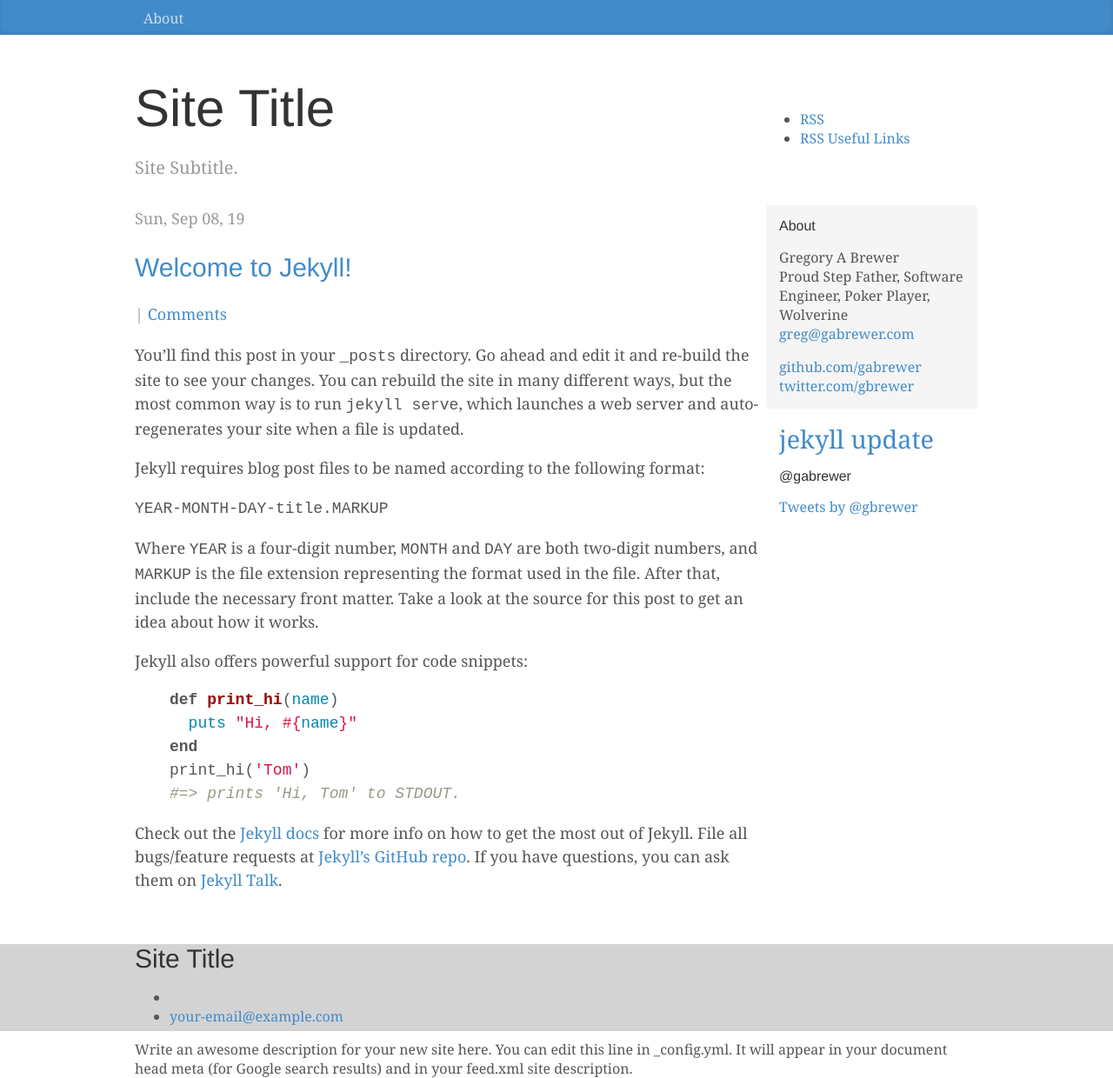
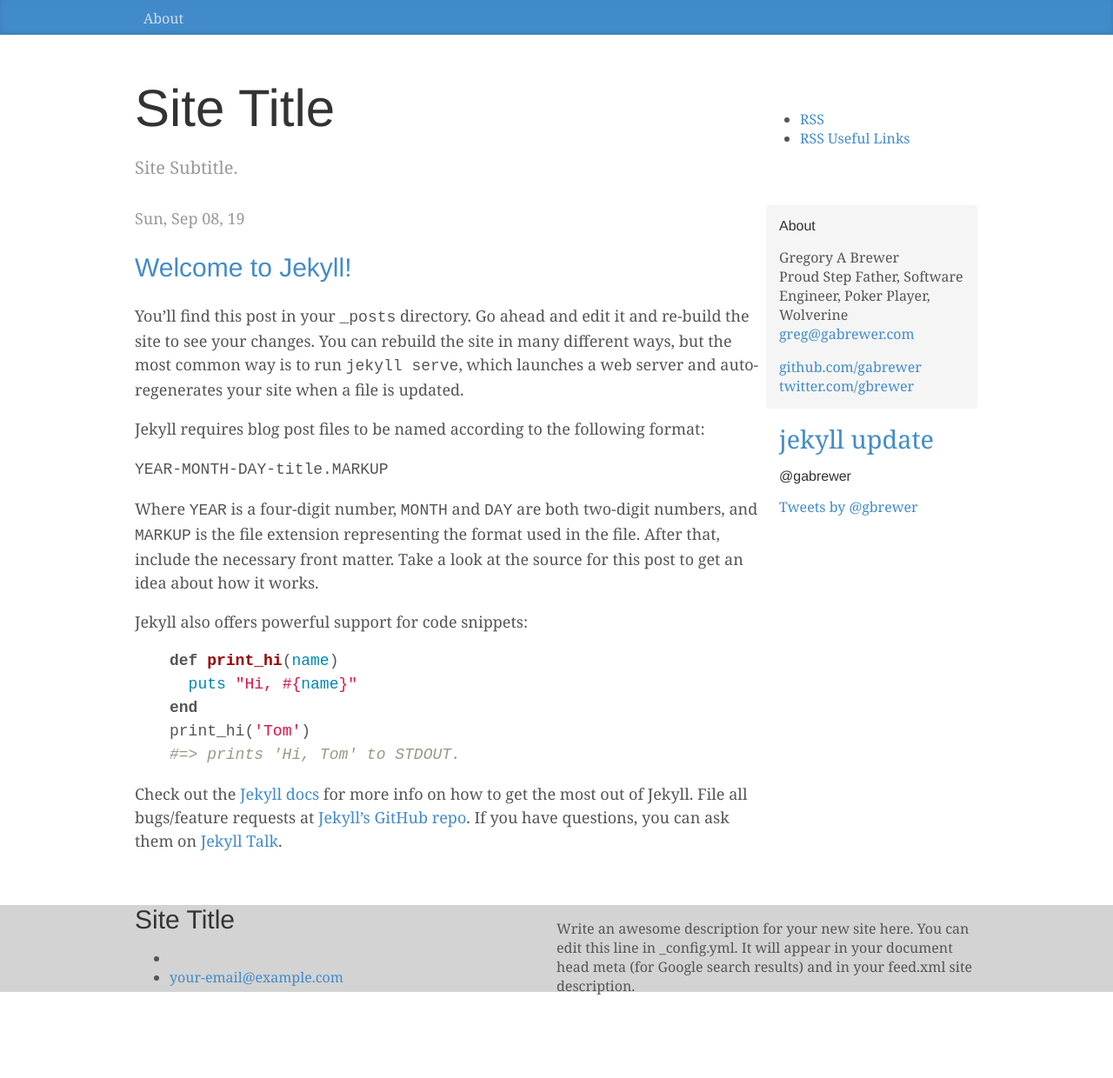
Before and after one commit to gabrewer/gabSimpleTheme, a Jekyll site: the page built from index.markdown, in a window 1280 px wide. Shown: the whole page at 87% size. Built offline with Jekyll 4.4.1, drawn with Linux system fonts in a browser that asks for light colours; comment, search, counter and statistics services are not loaded; after the commit the page ends 1160 px from its top, so only the background shows below that.

Commit message:
fixed up footer.  removed comments

```diff
--- a/_config.yml
+++ b/_config.yml
@@ -38,6 +38,24 @@ plugins:
   - jekyll-feed
   - jekyll-seo-tag
 
+social_links:
+    twitter: jekyllrb
+    github:  jekyll
+    rss: rss
+    # dribbble: jekyll
+    # facebook: jekyll
+    # flickr:   jekyll
+    # instagram: jekyll
+    # linkedin: jekyll
+    # pinterest: jekyll
+    # youtube: jekyll
+    # youtube_channel: UC8CXR0-3I70i1tfPg1PAE1g
+    # youtube_channel_name: CloudCannon
+    # telegram: jekyll
+    # googleplus: +jekyll
+    # microdotblog: jekyll
+    # keybase: jekyll
+
 # Exclude from processing.
 # The following items will not be processed, by default.
 # Any item listed under the `exclude:` key here will be automatically added to
--- a/_includes/footer.html
+++ b/_includes/footer.html
@@ -1,11 +1,8 @@
 <footer class="site-footer h-card">
-  <data class="u-url" href="{{ "/" | relative_url }}"></data>
-
   <div class="container">
-
-    <div class="footer-col-wrapper">
-      <div class="footer-col one-half">
-      <h2 class="footer-heading">{{ site.title | escape }}</h2>
+    <div class="footer-wrapper">
+      <div class="footer-left">
+        <h2 class="footer-heading">{{ site.title | escape }}</h2>
         <ul class="contact-list">
           <li class="p-name">
             {%- if site.author -%}
@@ -17,16 +14,10 @@
             {%- endif -%}
         </ul>
       </div>
-
-      <div class="footer-col one-half">
-        <p>{{- site.description | escape -}}</p>
-      </div>
-
-      <div class="social-links">
-        {%- include social.html -%}
-      </div>
+    <div class="footer-right">
+      <p>{{- site.description | escape -}}</p>
     </div>
 
+    </div>
   </div>
-
 </footer>
--- a/_includes/social.html
+++ b/_includes/social.html
@@ -1,18 +1,18 @@
-{%- assign social = site.minima.social_links -%}
+{%- assign social = site.social_links -%}
 
 <ul class="social-media-list">
-  {%- if social.dribbble -%}<li><a href="https://dribbble.com/{{ social.dribbble | cgi_escape | escape }}" title="{{ social.dribbble | escape }}"><svg class="svg-icon grey"><use xlink:href="{{ '/assets/minima-social-icons.svg#dribbble' | relative_url }}"></use></svg></a></li>{%- endif -%}
-  {%- if social.facebook -%}<li><a href="https://www.facebook.com/{{ social.facebook | cgi_escape | escape }}" title="{{ social.facebook | escape }}"><svg class="svg-icon grey"><use xlink:href="{{ '/assets/minima-social-icons.svg#facebook' | relative_url }}"></use></svg></a></li>{%- endif -%}
-  {%- if social.flickr -%}<li><a href="https://www.flickr.com/photos/{{ social.flickr | cgi_escape | escape }}" title="{{ social.flickr | escape }}"><svg class="svg-icon grey"><use xlink:href="{{ '/assets/minima-social-icons.svg#flickr' | relative_url }}"></use></svg></a></li>{%- endif -%}
-  {%- if social.github -%}<li><a href="https://github.com/{{ social.github | cgi_escape | escape }}" title="{{ social.github | escape }}"><svg class="svg-icon grey"><use xlink:href="{{ '/assets/minima-social-icons.svg#github' | relative_url }}"></use></svg></a></li>{%- endif -%}
-  {%- if social.instagram -%}<li><a href="https://www.instagram.com/{{ social.instagram | cgi_escape | escape }}" title="{{ social.instagram | escape }}"><svg class="svg-icon grey"><use xlink:href="{{ '/assets/minima-social-icons.svg#instagram' | relative_url }}"></use></svg></a></li>{%- endif -%}
-  {%- if social.linkedin -%}<li><a href="https://www.linkedin.com/in/{{ social.linkedin | cgi_escape | escape }}" title="{{ social.linkedin | escape }}"><svg class="svg-icon grey"><use xlink:href="{{ '/assets/minima-social-icons.svg#linkedin' | relative_url }}"></use></svg></a></li>{%- endif -%}
-  {%- if social.pinterest -%}<li><a href="https://www.pinterest.com/{{ social.pinterest | cgi_escape | escape }}" title="{{ social.pinterest | escape }}"><svg class="svg-icon grey"><use xlink:href="{{ '/assets/minima-social-icons.svg#pinterest' | relative_url }}"></use></svg></a></li>{%- endif -%}
-  {%- for mst in social.mastodon -%}{%- if mst.username and mst.instance -%}<li><a rel="me" href="https://{{ mst.instance | cgi_escape | escape}}/@{{mst.username}}" title="{{ mst.username | escape }}"><svg class="svg-icon grey"><use xlink:href="{{ '/assets/minima-social-icons.svg#mastodon' | relative_url }}"></use></svg></a></li>{%- endif -%}{%- endfor -%}
-  {%- if social.twitter -%}<li><a href="https://twitter.com/{{ social.twitter | cgi_escape | escape }}" title="{{ social.twitter | escape }}"><svg class="svg-icon grey"><use xlink:href="{{ '/assets/minima-social-icons.svg#twitter' | relative_url }}"></use></svg></a></li>{%- endif -%}
-  {%- if social.youtube -%}<li><a href="https://www.youtube.com/{{ social.youtube | cgi_escape | escape }}" title="{{ social.youtube | escape }}"><svg class="svg-icon grey"><use xlink:href="{{ '/assets/minima-social-icons.svg#youtube' | relative_url }}"></use></svg></a></li>{%- endif -%}
-  {%- if social.youtube_channel -%}<li><a href="https://www.youtube.com/channel/{{ social.youtube_channel | cgi_escape | escape }}" title="{{ social.youtube_channel_name | escape | default: 'YouTube' }}"><svg class="svg-icon grey"><use xlink:href="{{ '/assets/minima-social-icons.svg#youtube' | relative_url }}"></use></svg></a></li>{%- endif -%}
-  {%- if social.telegram -%}<li><a href="https://t.me/{{ social.telegram | cgi_escape | escape }}" title="{{ social.telegram | escape }}"><svg class="svg-icon grey"><use xlink:href="{{ '/assets/minima-social-icons.svg#telegram' | relative_url }}"></use></svg></a></li>{%- endif -%}
-  {%- if social.microdotblog -%}<li><a rel="me" href="https://micro.blog/{{ social.microdotblog | cgi_escape | escape }}" title="{{ social.microdotblog | escape }}"><svg class="svg-icon grey"><use xlink:href="{{ '/assets/minima-social-icons.svg#microdotblog' | relative_url }}"></use></svg></a></li>{%- endif -%}
-  {%- if social.rss -%}<li><a href="{{ 'feed.xml' | relative_url }}" title="{{ social.rss | escape }}"><svg class="svg-icon grey"><use xlink:href="{{ '/assets/minima-social-icons.svg#rss' | relative_url }}"></use></svg></a></li>{%- endif -%}
+  {%- if social.dribbble -%}<li><a href="https://dribbble.com/{{ social.dribbble | cgi_escape | escape }}" title="{{ social.dribbble | escape }}"><svg class="svg-icon grey"><use xlink:href="{{ '/assets/gabsimple-social-icons.svg#dribbble' | relative_url }}"></use></svg></a></li>{%- endif -%}
+  {%- if social.facebook -%}<li><a href="https://www.facebook.com/{{ social.facebook | cgi_escape | escape }}" title="{{ social.facebook | escape }}"><svg class="svg-icon grey"><use xlink:href="{{ '/assets/gabsimple-social-icons.svg#facebook' | relative_url }}"></use></svg></a></li>{%- endif -%}
+  {%- if social.flickr -%}<li><a href="https://www.flickr.com/photos/{{ social.flickr | cgi_escape | escape }}" title="{{ social.flickr | escape }}"><svg class="svg-icon grey"><use xlink:href="{{ '/assets/gabsimple-social-icons.svg#flickr' | relative_url }}"></use></svg></a></li>{%- endif -%}
+  {%- if social.github -%}<li><a href="https://github.com/{{ social.github | cgi_escape | escape }}" title="{{ social.github | escape }}"><svg class="svg-icon grey"><use xlink:href="{{ '/assets/gabsimple-social-icons.svg#github' | relative_url }}"></use></svg></a></li>{%- endif -%}
+  {%- if social.instagram -%}<li><a href="https://www.instagram.com/{{ social.instagram | cgi_escape | escape }}" title="{{ social.instagram | escape }}"><svg class="svg-icon grey"><use xlink:href="{{ '/assets/gabsimple-social-icons.svg#instagram' | relative_url }}"></use></svg></a></li>{%- endif -%}
+  {%- if social.linkedin -%}<li><a href="https://www.linkedin.com/in/{{ social.linkedin | cgi_escape | escape }}" title="{{ social.linkedin | escape }}"><svg class="svg-icon grey"><use xlink:href="{{ '/assets/gabsimple-social-icons.svg#linkedin' | relative_url }}"></use></svg></a></li>{%- endif -%}
+  {%- if social.pinterest -%}<li><a href="https://www.pinterest.com/{{ social.pinterest | cgi_escape | escape }}" title="{{ social.pinterest | escape }}"><svg class="svg-icon grey"><use xlink:href="{{ '/assets/gabsimple-social-icons.svg#pinterest' | relative_url }}"></use></svg></a></li>{%- endif -%}
+  {%- for mst in social.mastodon -%}{%- if mst.username and mst.instance -%}<li><a rel="me" href="https://{{ mst.instance | cgi_escape | escape}}/@{{mst.username}}" title="{{ mst.username | escape }}"><svg class="svg-icon grey"><use xlink:href="{{ '/assets/gabsimple-social-icons.svg#mastodon' | relative_url }}"></use></svg></a></li>{%- endif -%}{%- endfor -%}
+  {%- if social.twitter -%}<li><a href="https://twitter.com/{{ social.twitter | cgi_escape | escape }}" title="{{ social.twitter | escape }}"><svg class="svg-icon grey"><use xlink:href="{{ '/assets/gabsimple-social-icons.svg#twitter' | relative_url }}"></use></svg></a></li>{%- endif -%}
+  {%- if social.youtube -%}<li><a href="https://www.youtube.com/{{ social.youtube | cgi_escape | escape }}" title="{{ social.youtube | escape }}"><svg class="svg-icon grey"><use xlink:href="{{ '/assets/gabsimple-social-icons.svg#youtube' | relative_url }}"></use></svg></a></li>{%- endif -%}
+  {%- if social.youtube_channel -%}<li><a href="https://www.youtube.com/channel/{{ social.youtube_channel | cgi_escape | escape }}" title="{{ social.youtube_channel_name | escape | default: 'YouTube' }}"><svg class="svg-icon grey"><use xlink:href="{{ '/assets/gabsimple-social-icons.svg#youtube' | relative_url }}"></use></svg></a></li>{%- endif -%}
+  {%- if social.telegram -%}<li><a href="https://t.me/{{ social.telegram | cgi_escape | escape }}" title="{{ social.telegram | escape }}"><svg class="svg-icon grey"><use xlink:href="{{ '/assets/gabsimple-social-icons.svg#telegram' | relative_url }}"></use></svg></a></li>{%- endif -%}
+  {%- if social.microdotblog -%}<li><a rel="me" href="https://micro.blog/{{ social.microdotblog | cgi_escape | escape }}" title="{{ social.microdotblog | escape }}"><svg class="svg-icon grey"><use xlink:href="{{ '/assets/gabsimple-social-icons.svg#microdotblog' | relative_url }}"></use></svg></a></li>{%- endif -%}
+  {%- if social.rss -%}<li><a href="{{ 'feed.xml' | relative_url }}" title="{{ social.rss | escape }}"><svg class="svg-icon grey"><use xlink:href="{{ '/assets/gabsimple-social-icons.svg#rss' | relative_url }}"></use></svg></a></li>{%- endif -%}
 </ul>
--- a/_sass/gabsimple/_layout.scss
+++ b/_sass/gabsimple/_layout.scss
@@ -62,3 +62,10 @@ main {
 footer {
   grid-area: footer;
 }
+
+.footer-wrapper {
+  display: grid;
+  grid-template-columns: 485px 485px;
+  grid-template-areas:
+        "footer-left footer-right";
+}
--- a/about.markdown
+++ b/about.markdown
@@ -2,6 +2,7 @@
 layout: page
 title: About
 permalink: /about/
+comments: false
 ---
 
 This is the gabSimple theme based of the base Jekyll theme.
--- a/index.markdown
+++ b/index.markdown
@@ -3,4 +3,5 @@
 # To modify the layout, see https://jekyllrb.com/docs/themes/#overriding-theme-defaults
 
 layout: home
+comments: false
 ---
```
